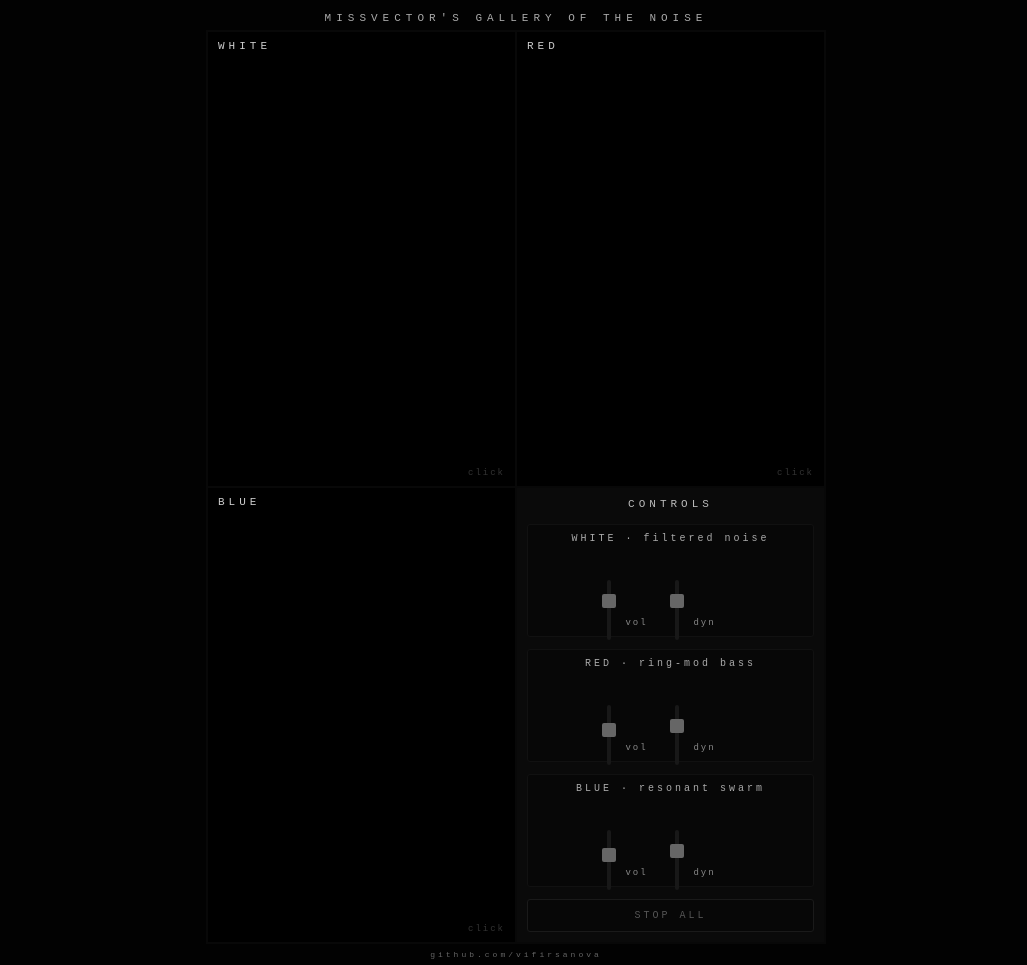
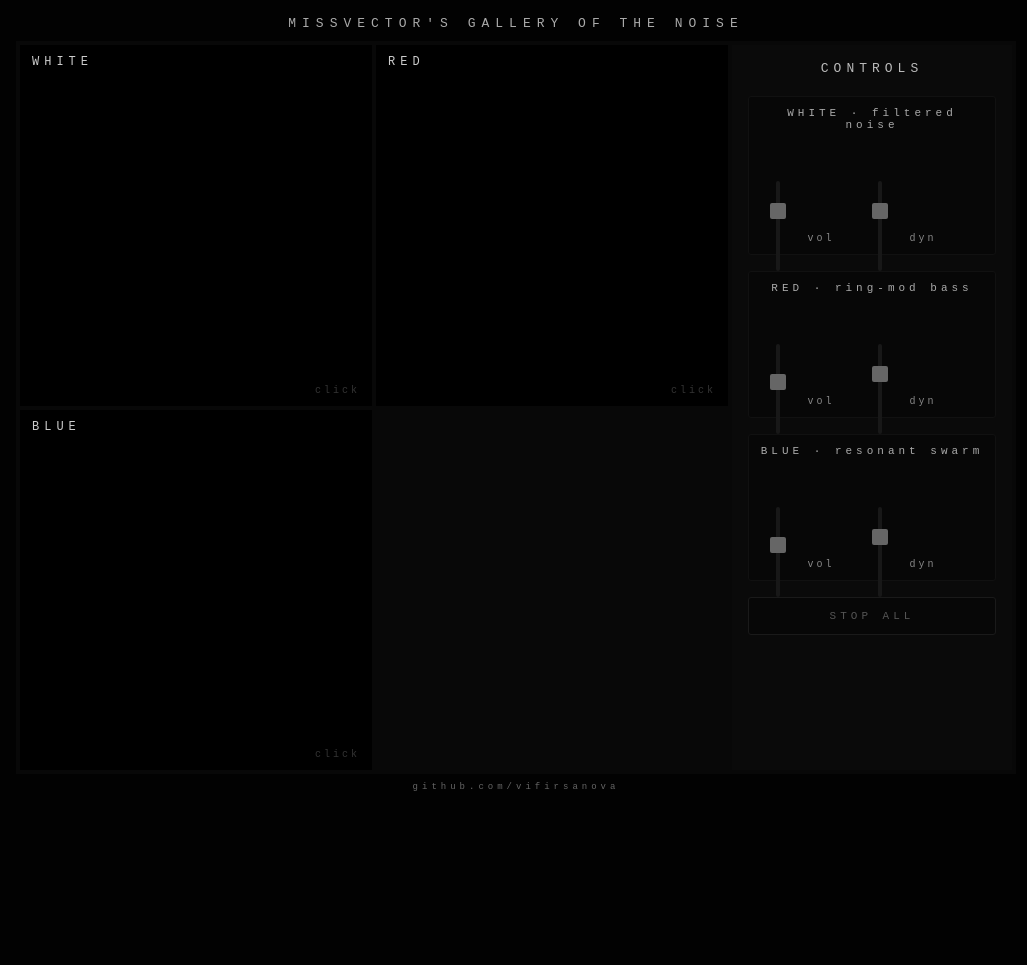
Before and after one commit to vifirsanova/gallery-of-noise, a plain HTML site: page index.html in a window 1280 px wide. Shown: the whole page, without its empty margins (124-1151 px from the left). After the commit the page ends 800 px from the top, so only its background shows below. Drawn offline with Linux system fonts and the light colour scheme.

Commit message:
Update index.html

```diff
--- a/index.html
+++ b/index.html
@@ -15,91 +15,156 @@
       user-select: none; -webkit-user-select: none;
     }
     header {
-      text-align: center; padding: 12px 10px 6px;
-      color: #aaa; font-size: 11px; letter-spacing: 5px;
+      text-align: center; padding: 16px 10px 10px;
+      color: #aaa; font-size: 13px; letter-spacing: 6px;
       pointer-events: none; z-index: 10;
     }
     .main {
       flex: 1; display: grid;
       grid-template-columns: 1fr 1fr;
       grid-template-rows: 1fr 1fr;
-      gap: 2px; background: #080808; padding: 2px;
-      max-width: 620px; width: 100%; margin: 0 auto;
+      gap: 3px; background: #080808; padding: 3px;
+      max-width: 1000px; width: 100%; margin: 0 auto;
     }
     .window {
       background: #010101; position: relative;
       overflow: hidden; cursor: pointer;
-      min-height: 0;
+      min-height: 150px;
     }
     .window canvas {
       position: absolute; top: 0; left: 0; width: 100%; height: 100%;
     }
     .window .label {
-      position: absolute; top: 8px; left: 10px;
-      color: #ccc; font-size: 11px; letter-spacing: 4px;
+      position: absolute; top: 10px; left: 12px;
+      color: #ccc; font-size: 12px; letter-spacing: 5px;
       pointer-events: none; z-index: 5;
     }
     .window .status {
-      position: absolute; bottom: 8px; right: 10px;
-      color: #333; font-size: 9px; letter-spacing: 2px;
+      position: absolute; bottom: 10px; right: 12px;
+      color: #333; font-size: 10px; letter-spacing: 3px;
       pointer-events: none; z-index: 5;
     }
     .window.playing { outline: 1px solid #222; }
     .window.playing .status { color: #666; }
 
     .eq-panel {
-      background: #0a0a0a; padding: 10px;
+      background: #0a0a0a; padding: 16px;
       display: flex; flex-direction: column;
-      gap: 12px; overflow-y: auto;
+      gap: 16px; overflow-y: auto;
     }
     .eq-title {
-      color: #bbb; font-size: 11px; letter-spacing: 4px;
-      text-align: center; margin-bottom: 2px;
+      color: #bbb; font-size: 13px; letter-spacing: 5px;
+      text-align: center; margin-bottom: 4px;
     }
     .channel-group {
-      display: flex; flex-direction: column; gap: 8px;
-      padding: 8px; background: #070707; border-radius: 3px;
+      display: flex; flex-direction: column; gap: 10px;
+      padding: 10px; background: #070707; border-radius: 3px;
       border: 1px solid #111;
     }
     .channel-label {
-      color: #aaa; font-size: 10px; letter-spacing: 3px;
+      color: #aaa; font-size: 11px; letter-spacing: 4px;
       text-align: center;
     }
     .fader-row {
-      display: flex; gap: 8px; justify-content: center;
+      display: flex; gap: 12px; justify-content: center;
       align-items: flex-end;
     }
     .fader {
       display: flex; flex-direction: column;
-      align-items: center; gap: 6px;
+      align-items: center; gap: 8px;
     }
     .fader label {
-      color: #888; font-size: 9px; letter-spacing: 2px;
+      color: #888; font-size: 10px; letter-spacing: 3px;
     }
     .fader input[type=range] {
       -webkit-appearance: none; appearance: none;
-      width: 60px; height: 4px;
+      width: 80px; height: 4px;
       transform: rotate(-90deg);
-      transform-origin: 30px 30px;
+      transform-origin: 40px 40px;
       background: #181818; border-radius: 2px;
-      outline: none; margin: 28px 0;
+      outline: none; margin: 36px 0;
     }
     .fader input[type=range]::-webkit-slider-thumb {
-      -webkit-appearance: none; width: 14px; height: 14px;
+      -webkit-appearance: none; width: 16px; height: 16px;
       background: #666; border-radius: 2px; cursor: pointer;
     }
     .stop-btn {
-      text-align: center; padding: 10px;
-      color: #555; font-size: 10px; letter-spacing: 3px;
+      text-align: center; padding: 12px;
+      color: #555; font-size: 11px; letter-spacing: 4px;
       cursor: pointer; border: 1px solid #1a1a1a;
       border-radius: 3px; transition: all 0.2s;
       background: #070707;
     }
     .stop-btn:hover { color: #c44; border-color: #422; background: #0f0808; }
     footer {
-      text-align: center; padding: 6px;
-      color: #666; font-size: 8px; letter-spacing: 3px;
+      text-align: center; padding: 8px;
+      color: #666; font-size: 9px; letter-spacing: 4px;
       pointer-events: none; z-index: 10;
+    }
+
+    /* ========== RESPONSIVE ========== */
+    @media (max-width: 768px) {
+      header { font-size: 11px; letter-spacing: 4px; padding: 10px 8px 6px; }
+      .main {
+        max-width: 620px;
+        gap: 2px; padding: 2px;
+        grid-template-columns: 1fr 1fr;
+        grid-template-rows: 1fr 1fr;
+      }
+      .window .label { font-size: 10px; letter-spacing: 3px; top: 6px; left: 8px; }
+      .window .status { font-size: 8px; bottom: 6px; right: 8px; }
+      .eq-panel { padding: 10px; gap: 10px; }
+      .eq-title { font-size: 11px; letter-spacing: 3px; }
+      .channel-group { gap: 6px; padding: 6px; }
+      .channel-label { font-size: 10px; letter-spacing: 3px; }
+      .fader-row { gap: 6px; }
+      .fader input[type=range] { width: 55px; transform-origin: 27px 27px; margin: 26px 0; }
+      .fader input[type=range]::-webkit-slider-thumb { width: 12px; height: 12px; }
+      .fader label { font-size: 9px; }
+      .stop-btn { font-size: 10px; padding: 10px; }
+    }
+    @media (max-width: 480px) {
+      header { font-size: 10px; letter-spacing: 3px; }
+      .window .label { font-size: 9px; letter-spacing: 2px; }
+      .eq-title { font-size: 10px; }
+      .channel-label { font-size: 9px; }
+      .fader input[type=range] { width: 45px; transform-origin: 22px 22px; margin: 22px 0; }
+      .fader input[type=range]::-webkit-slider-thumb { width: 10px; height: 10px; }
+      .fader label { font-size: 8px; }
+      .stop-btn { font-size: 9px; padding: 8px; }
+    }
+
+    @media (min-width: 1024px) {
+      .main {
+        max-width: 1000px;
+        grid-template-columns: 1fr 1fr 280px;
+        grid-template-rows: 1fr 1fr;
+        gap: 4px; padding: 4px;
+      }
+      .eq-panel {
+        grid-row: 1 / 3;
+        grid-column: 3;
+      }
+      .window {
+        min-height: 180px;
+      }
+      .fader input[type=range] {
+        width: 90px;
+        transform-origin: 45px 45px;
+        margin: 40px 0;
+      }
+    }
+
+    @media (min-width: 1400px) {
+      .main {
+        max-width: 1200px;
+        grid-template-columns: 1fr 1fr 320px;
+      }
+      .fader input[type=range] {
+        width: 100px;
+        transform-origin: 50px 50px;
+        margin: 44px 0;
+      }
     }
   </style>
 </head>
@@ -181,7 +246,6 @@
         const rn=a.createConvolver();rn.buffer=rb;revG=a.createGain();revG.gain.value=0.5;
         master=a.createGain();master.gain.value=vol*0.3;
 
-        // Simpler chain: noise->filter->dist->delay/reverb->master
         noiseF=a.createBiquadFilter();noiseF.type='bandpass';noiseF.frequency.value=600;noiseF.Q.value=0.3;
         noiseG=a.createGain();noiseG.gain.value=0;
 
```
